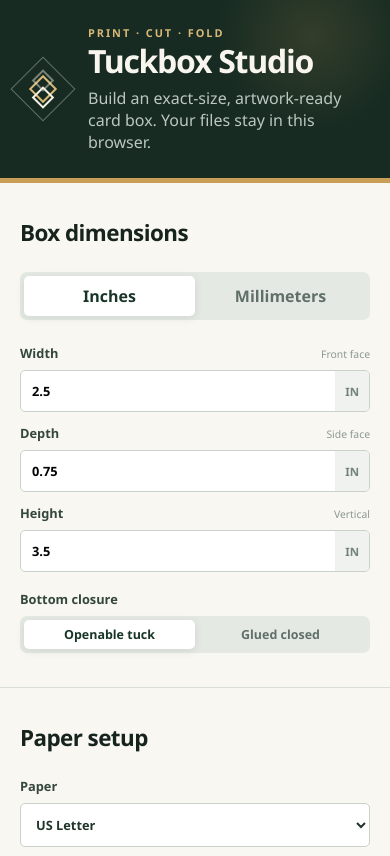
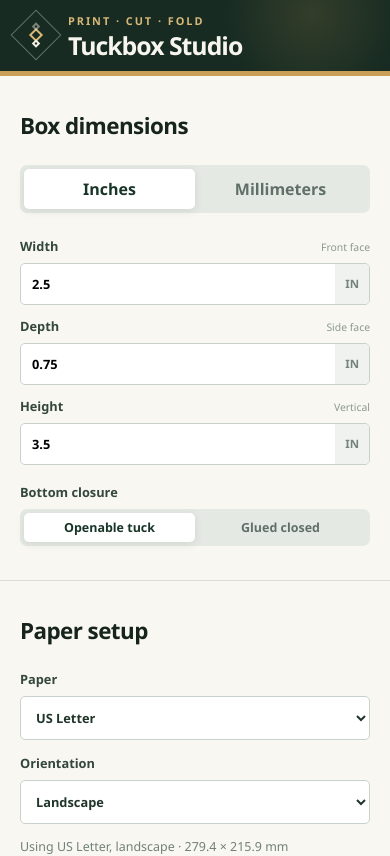
Before and after one commit to dprather12/tuckbox-gen, a React (Vite) app: page / in a window 390 px wide. Shown: the top 856 px of the page. Built offline with nearby package versions, Linux system fonts and the light colour scheme.

Commit message:
smaller header

```diff
--- a/src/App.tsx
+++ b/src/App.tsx
@@ -120,9 +120,6 @@
         <div>
           <p className="eyebrow">Print · Cut · Fold</p>
           <h1>Tuckbox Studio</h1>
-          <p className="hero-copy">
-            Build an exact-size, artwork-ready card box. Your files stay in this browser.
-          </p>
         </div>
       </header>
 
--- a/src/styles.css
+++ b/src/styles.css
@@ -15,8 +15,8 @@
 .hero {
   display: flex;
   align-items: center;
-  gap: 22px;
-  padding: 34px clamp(24px, 5vw, 72px);
+  gap: 14px;
+  padding: 15px clamp(20px, 4vw, 48px);
   color: #f7f5ed;
   background:
     radial-gradient(circle at 80% 20%, rgba(199, 157, 85, .16), transparent 28%),
@@ -24,8 +24,8 @@
   border-bottom: 5px solid #c99e56;
 }
 .brand-mark {
-  width: 64px;
-  height: 64px;
+  width: 40px;
+  height: 40px;
   position: relative;
   flex: 0 0 auto;
   border: 1px solid rgba(255,255,255,.32);
@@ -39,8 +39,7 @@
 .brand-mark span:nth-child(2) { inset: 20px 8px 8px 20px; border-color: #f5f0e3; }
 .brand-mark span:nth-child(3) { inset: 8px 20px 20px 8px; border-color: rgba(245,240,227,.45); }
 .hero h1, h2, h3 { font-family: "Segoe UI", Arial, sans-serif; margin: 0; }
-.hero h1 { font-size: clamp(2rem, 4vw, 3.5rem); letter-spacing: -.04em; line-height: 1; }
-.hero-copy { margin: 10px 0 0; color: #bbc7c0; max-width: 650px; }
+.hero h1 { font-size: clamp(1.55rem, 2.6vw, 2.2rem); letter-spacing: -.04em; line-height: 1; }
 .eyebrow {
   margin: 0 0 5px;
   color: #9a7650;
@@ -163,8 +162,8 @@
   .paper-stage { min-height: 450px; }
 }
 @media (max-width: 600px) {
-  .hero { padding: 25px 20px; }
-  .brand-mark { width: 46px; height: 46px; }
+  .hero { padding: 13px 18px; }
+  .brand-mark { width: 36px; height: 36px; }
   .dimension-grid, .artwork-grid, .two-column { grid-template-columns: 1fr; }
   .control-section, .preview-column { padding-left: 20px; padding-right: 20px; }
   .preview-toolbar, .status-card, .export-card { align-items: start; }
```
